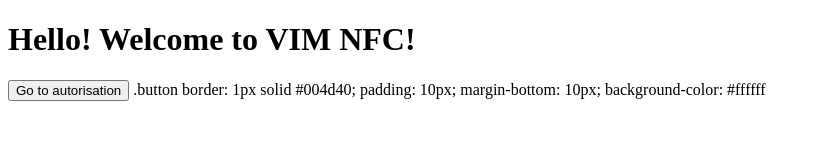
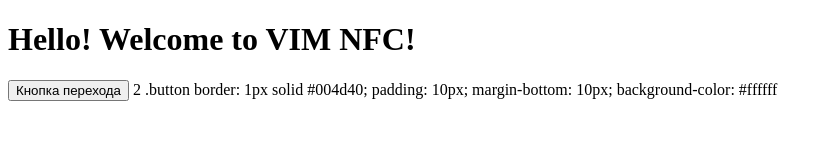
Before and after one commit to IgorVasenin/VIM-NFC-Door, a plain HTML site: page index.html in a window 1280 px wide. Shown: the whole page, without its empty margins (0-833 px from the left). Drawn offline with Linux system fonts and the light colour scheme.

Commit message:
Update index.html

```diff
--- a/index.html
+++ b/index.html
@@ -3,7 +3,13 @@
   <head>
     <body>
     <h1>Hello! Welcome to VIM NFC!</h1>
-    <button onclick="location href=register.html()">Go to autorisation</button>
+    	<input type="button" value="Кнопка перехода" onclick="Ohran1()" />
+2
+<script type="Go to autorisation">
+3
+function Ohran1( ) { location.href = 'register.html' }
+4
+</script>
       .button
       border: 1px solid #004d40;
             padding: 10px;
```
